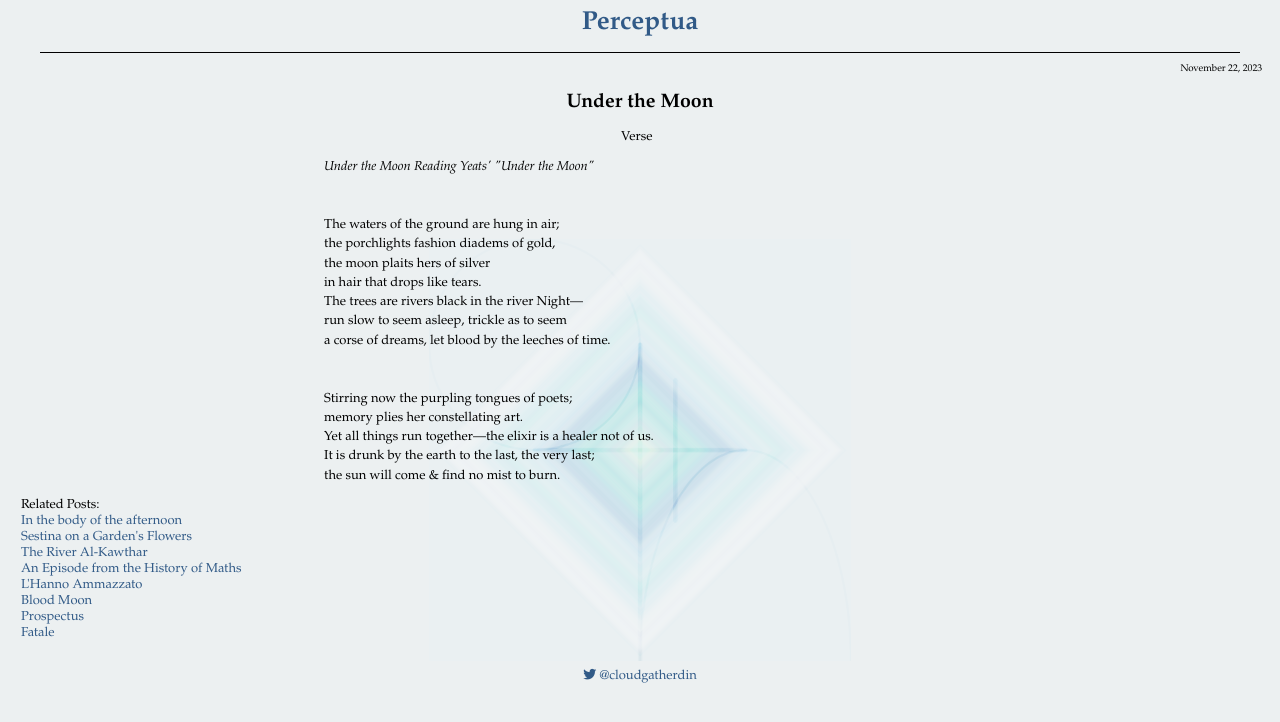
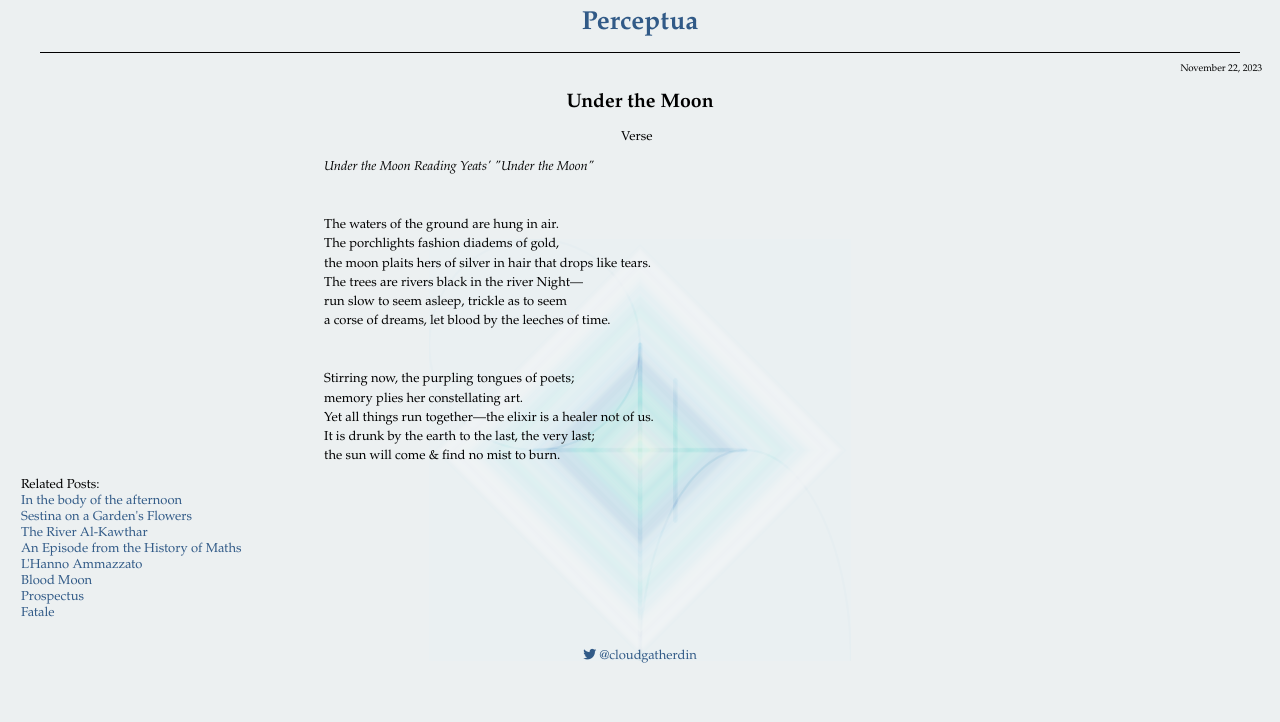
Before and after one commit to Perceptua/perceptua, a Jekyll site: the page built from _posts/2023-11-22-under-the-moon.md, in a window 1280 px wide. Shown: the top 722 px of the page. Built offline with Jekyll 4.4.1, drawn with Linux system fonts in a browser that asks for light colours.

Commit message:
fix punctuation

```diff
--- a/_posts/2023-11-22-under-the-moon.md
+++ b/_posts/2023-11-22-under-the-moon.md
@@ -8,15 +8,14 @@ layout: post
 
 <p><i>Under the Moon Reading Yeats' "Under the Moon"</i></p>
 <br>
-<p class="hanging">The waters of the ground are hung in air;</p>
-<p class="hanging">the porchlights fashion diadems of gold,</p>
-<p class="hanging">the moon plaits hers of silver </p>
-<p class="hanging">in hair that drops like tears.</p>
+<p class="hanging">The waters of the ground are hung in air.</p>
+<p class="hanging">The porchlights fashion diadems of gold,</p>
+<p class="hanging">the moon plaits hers of silver in hair that drops like tears.</p>
 <p class="hanging">The trees are rivers black in the river Night—</p>
 <p class="hanging">run slow to seem asleep, trickle as to seem</p>
 <p class="hanging">a corse of dreams, let blood by the leeches of time.</p>
 <br>
-<p class="hanging">Stirring now the purpling tongues of poets;</p>
+<p class="hanging">Stirring now, the purpling tongues of poets;</p>
 <p class="hanging">memory plies her constellating art.</p>
 <p class="hanging">Yet all things run together—the elixir is a healer not of us.</p>
 <p class="hanging">It is drunk by the earth to the last, the very last;</p>
```
